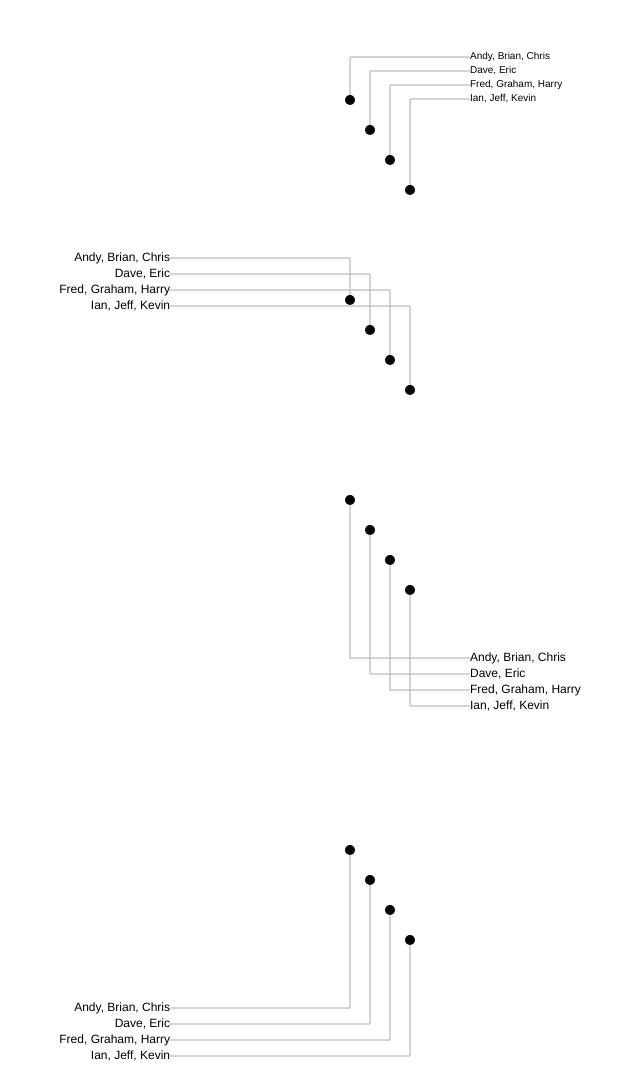
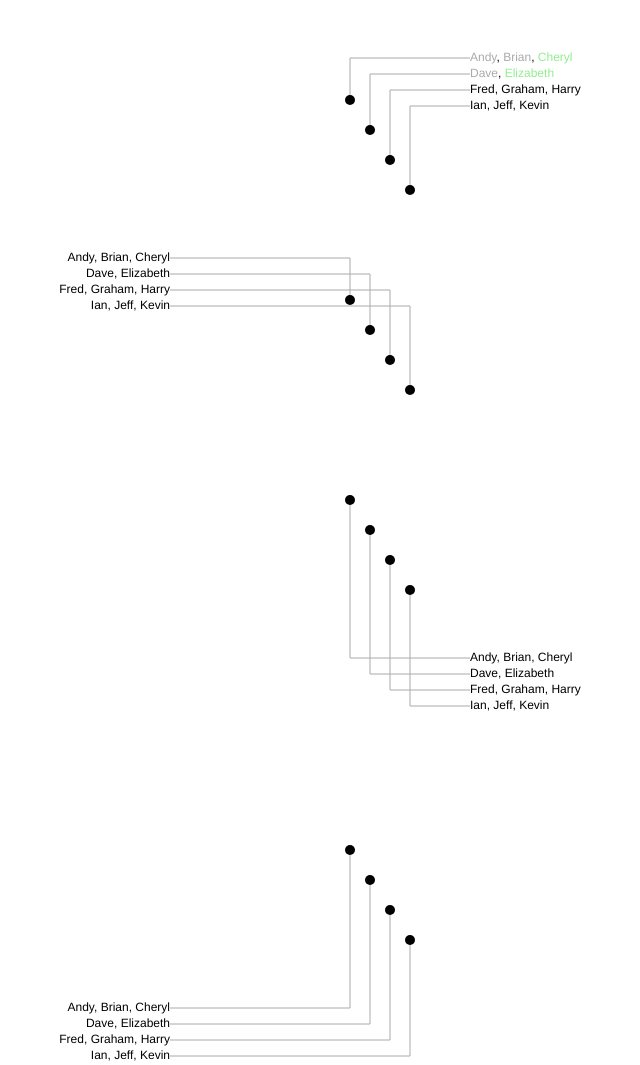
Before and after one commit to peterrcook/chartbits, a plain HTML site: page connectedLabels/index.html in a window 1280 px wide. Shown: the whole page, without its empty margins (70-710 px from the left). Drawn offline with Linux system fonts and the light colour scheme.

Commit message:
Allow classes to be specified for each label

```diff
--- a/connectedLabels/css/example.css
+++ b/connectedLabels/css/example.css
@@ -28,3 +28,28 @@ path.connector {
   stroke: #aaa;
   width: 1px;
 }
+
+
+/* colors */
+#charts .chart1 .labels span.male {
+  color: #aaa;
+}
+#charts .chart1 .labels span.female {
+  color: lightgreen;
+}
+
+/* Hovering */
+#charts .chart1 .labels .label-group span {
+  cursor: pointer;
+}
+#charts .chart1 .labels .label-group span.hover {
+  color: indianred;
+}
+#charts .chart1 svg path.label-group.hover {
+  stroke: indianred;
+}
+#charts .chart1 svg g.points circle.hover {
+  stroke: indianred;
+  fill: indianred;
+}
+}
--- a/connectedLabels/js/connectedLabels.js
+++ b/connectedLabels/js/connectedLabels.js
@@ -35,14 +35,34 @@ animdata.d3.connectedLabels = function() {
   /*-----
   Helpers
   -----*/
-  function labelList(l) {
-    l = _.map(l, function(v) {
-      return '<span class="label-'+v+'">' + v + '</span>';
+  function labelList(d) {
+    var i = -1;
+    l = _.map(d.labels, function(v) {
+      i++;
+      var ret = '';
+      if(d.classes)
+        ret = '<span class="label '+ d.classes[i] +'">' + v + '</span>';
+      else
+        ret = '<span class="label">' + v + '</span>';
+      return ret;
     });
     l = l.join(', ');
     return l;
   }
 
+
+
+  /*--
+  Init
+  --*/
+  function init(selection) {
+    // To make things simpler, we assume just one element in the selection
+    d3elements.container = d3.select(selection[0][0]);
+    d3elements.divLayer = d3elements.container.select('div.layer');
+    d3elements.svgLayer = d3elements.container.select('svg.layer');
+
+    data = d3elements.container.datum();
+  }
 
   /*----
   Chart building
@@ -54,7 +74,6 @@ animdata.d3.connectedLabels = function() {
       .style('position', 'absolute')
       .style('width', config.labelWidth + 'px')
       .style('left', config.connectorSide === 'left' ? config.position.x + 'px' : config.position.x - config.labelWidth + 'px')
-      // .style('text-align', config.connectorSide === 'left' ? 'left' : 'right')
       .style('top', config.position.y + 'px')
   }
 
@@ -81,26 +100,34 @@ animdata.d3.connectedLabels = function() {
       .style('right', config.connectorSide === 'right' ? 0 : null)
       .style('top', function(d, i) {return i * (config.fontSize + 4) + 'px';})
       .style('font-size', config.fontSize + 'px')
-      .attr('class', function(d, i) {return 'label-group group-'+i;})
-      // .classed('label-group', true);
+      .attr('class', function(d, i) {return 'label-group group-'+i;});
 
     labelGroups
-      .html(function(d) {return labelList(d.labels);});
+      .html(function(d) {return labelList(d);});
+
+    // Attach label data to span elements - a bit unorthodox, but allows us to comma-separate
+    labelGroups
+      .selectAll('span')
+      .data(function(d) {return d.labels;});
 
     d3elements.svgLayer
       .selectAll('path.connector')
       .data(function(d) {return d;})
       .enter()
       .append('path')
+      .attr('class', function(d, i) {
+        var classes = [];
+        classes.push('label-group');
+        classes.push('group-'+i);
+
+        if(d.classes)
+          classes = _.union(classes, d.classes);
+
+        return classes.join(' ');
+      })
       .classed('connector', true)
       .style('fill', 'none')
       .attr('d', connectorPath);
-
-    // d3elements.points
-    //   .attr('r', config.pointRadius)
-    //   .attr('cx', function(d) {return config.majorRadius * Math.sin(degToRad(d));})
-    //   .attr('cy', function(d) {return -config.majorRadius * Math.cos(degToRad(d));})
-    //   .style('opacity', function(d, i) {return 1 - (config.fadeRate * i);});
   }
 
 
@@ -111,13 +138,7 @@ animdata.d3.connectedLabels = function() {
   function chart(selection) {
     // console.log('selection', selection);
 
-    // To make things simpler, we assume just one element in the selection
-    d3elements.container = d3.select(selection[0][0]);
-    d3elements.divLayer = d3elements.container.select('div.layer');
-    d3elements.svgLayer = d3elements.container.select('svg.layer');
-
-    data = d3elements.container.datum();
-
+    init(selection);
     // console.log(data);
 
     // Construct the chart if this is first call
--- a/connectedLabels/js/example.js
+++ b/connectedLabels/js/example.js
@@ -1,20 +1,24 @@
 (function(){
   var data1 = [
     {
-      labels: ['Andy', 'Brian', 'Chris'],
-      position: {x: 380, y: 100}
+      labels: ['Andy', 'Brian', 'Cheryl'],
+      position: {x: 380, y: 100},
+      classes: ['andy male', 'brian male', 'cheryl female']
     },
     {
-      labels: ['Dave', 'Eric'],
-      position: {x: 400, y: 130}
+      labels: ['Dave', 'Elizabeth'],
+      position: {x: 400, y: 130},
+      classes: ['dave male', 'elizabeth female']
     },
     {
       labels: ['Fred', 'Graham', 'Harry'],
-      position: {x: 420, y: 160}
+      position: {x: 420, y: 160},
+      classes: ['fred', 'graham', 'harry']
     },
     {
       labels: ['Ian', 'Jeff', 'Kevin'],
-      position: {x: 440, y: 190}
+      position: {x: 440, y: 190},
+      classes: ['ian', 'jeff', 'kevin']
     }
   ];
 
@@ -28,7 +32,7 @@
   function construct1() {
     var connectedLabels = animdata.d3.connectedLabels()
       .connectorSide('left')
-      .fontSize(10)
+      .fontSize(12)
       .position({x: 500, y: 50});
 
     d3.select('#charts .chart1')
@@ -37,6 +41,7 @@
 
     d3.select('#charts .chart1 svg.layer')
       .append('g')
+      .classed('points', true)
       .selectAll('circle')
       .data(data1)
       .enter()
@@ -44,7 +49,38 @@
       .attr('r', 5)
       .attr('cx', function(d) {return d.position.x;})
       .attr('cy', function(d) {return d.position.y;})
-    }
+      .attr('class', function(d) {
+        if(d.classes) {
+          var classes = _.uniq(d.classes.join(' ').split(' ')).join(' ');
+          return classes;
+        }
+        return '';
+      });
+
+    // Set up some basic hovering
+    d3.selectAll('#charts .chart1 .labels .label')
+      .on('mouseover', function(d) {
+        d3.select(this)
+          .classed('hover', true);
+
+        var label = d;
+        // console.log('#charts .chart1 svg .label-group.'+d.toLowerCase());
+        d3.select('#charts .chart1 svg .label-group.'+d.toLowerCase())
+          .classed('hover', true);
+
+        d3.select('#charts .chart1 svg g.points circle.'+d.toLowerCase())
+         .classed('hover', true);
+      })
+      .on('mouseout', function(d) {
+        d3.selectAll('#charts .chart1 .labels .label-group span')
+          .classed('hover', false);
+        d3.selectAll('#charts .chart1 svg .label-group')
+          .classed('hover', false);
+        d3.selectAll('#charts .chart1 svg g.points circle')
+         .classed('hover', false);
+      });
+
+  }
 
   function construct2() {
     var connectedLabels = animdata.d3.connectedLabels()
```
